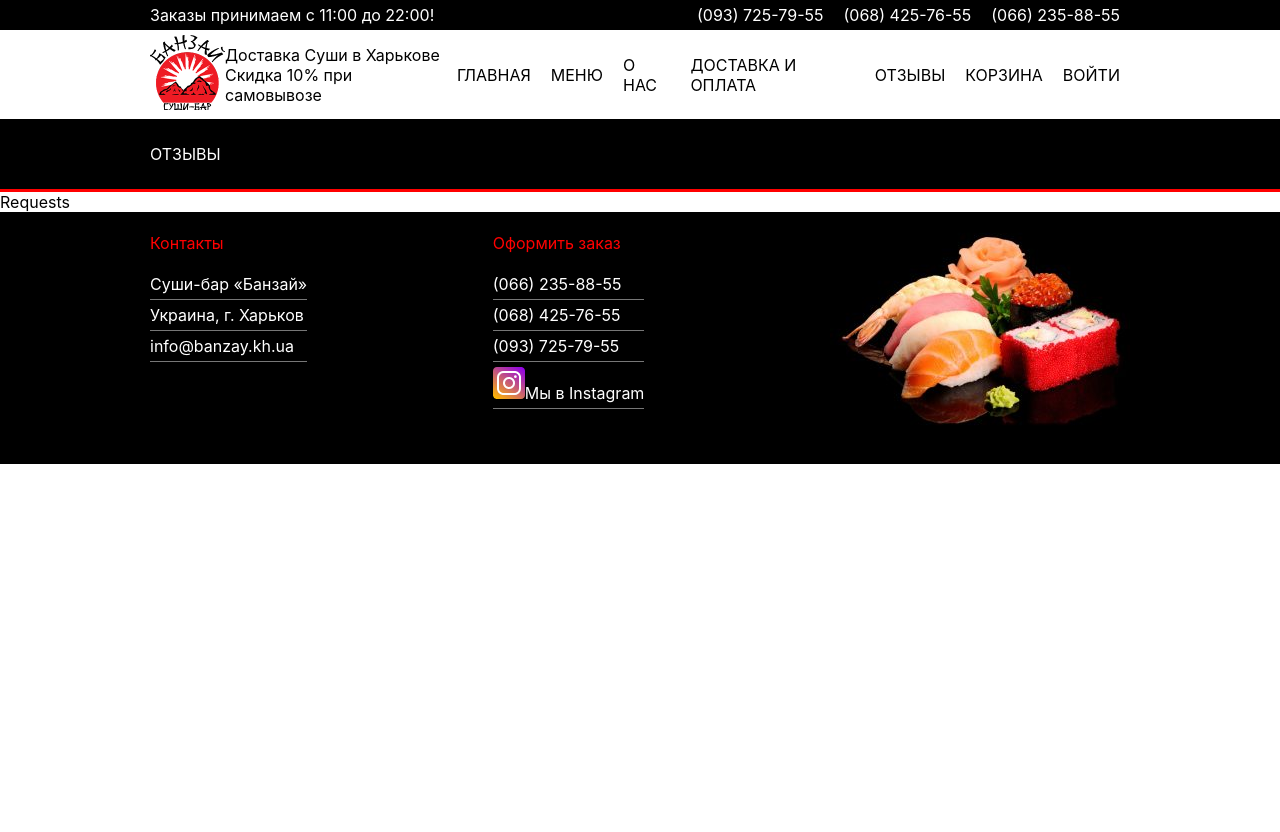
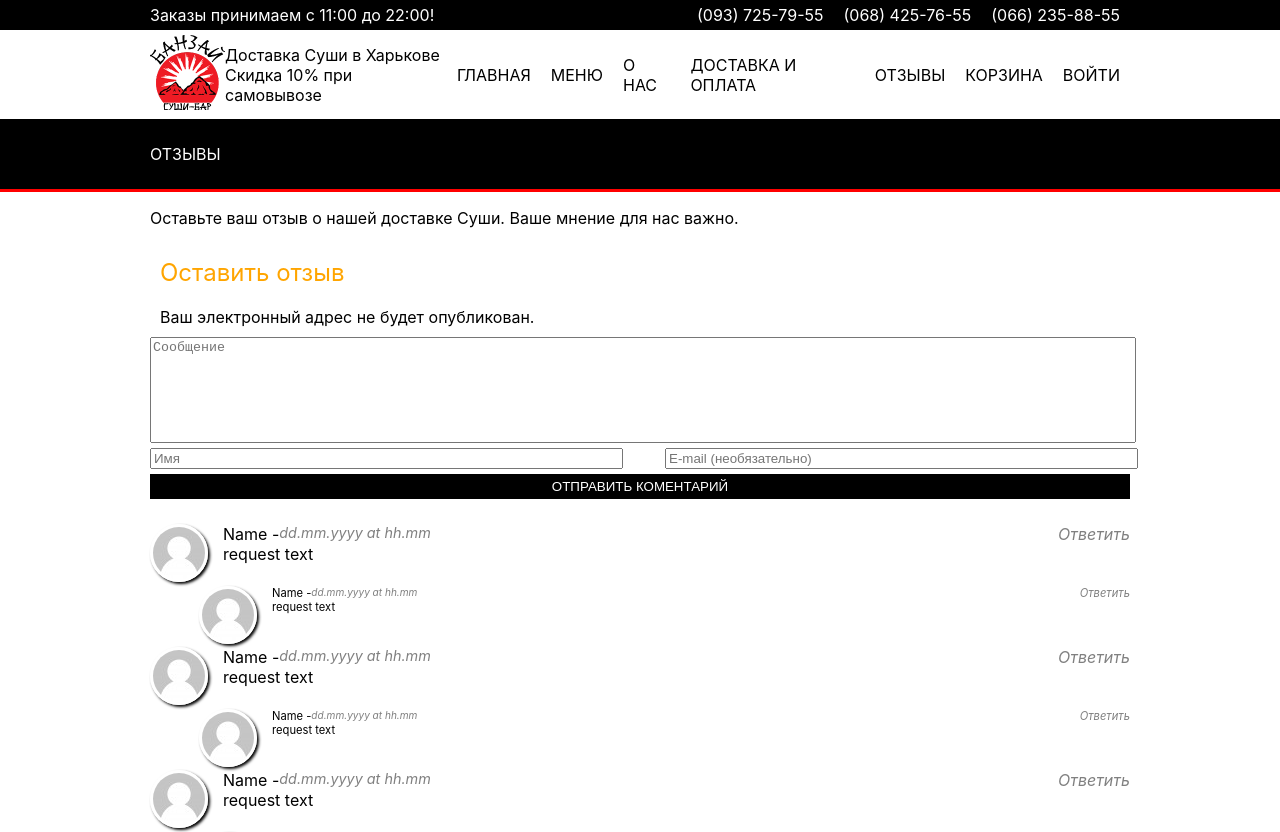
Before and after one commit to maxim19295/BanzayClient, a React (Create React App) app: page /otzyvy in a window 1280 px wide. Shown: the top 832 px of the page. Before the commit the page ends 800 px from the top, so only its background shows below. Built offline with nearby package versions, Linux system fonts and the light colour scheme.

Commit message:
template Request page

```diff
--- a/src/components/Banner/Navigation/Navigation.jsx
+++ b/src/components/Banner/Navigation/Navigation.jsx
@@ -62,9 +62,9 @@ export const Navigation = () =>{
     return <div id={n.navigation}>
         {menu.map((el,index)=>{
             const to = typeof el.to === 'string' ? el.to : '#';
-        const submenu = typeof el.to !== 'string' ? <div id={n.submenu}>{
+        const submenu = typeof el.to !== 'string' ? <div key={index} id={n.submenu}>{
             el.to.map((el,index)=>{
-                return <div><NavLink to={el.to}>{el.title}</NavLink></div>
+                return <div key={index}><NavLink to={el.to}>{el.title}</NavLink></div>
                 })
             }</div> : null;
             return <div key={index}><NavLink to={to}>{el.title}</NavLink>
--- /dev/null
+++ b/src/components/pages/Requests/NewRequestForm/NewRequestForm.jsx
@@ -0,0 +1,19 @@
+import n from './NewRequestForm.module.css';
+export const NewRequestForm = () =>{
+    return <div className={n.formNewRequest}>
+    <p className={n.header}>Оставить отзыв</p>
+    <p>Ваш электронный адрес не будет опубликован.</p>
+    <div>
+        <textarea placeholder='Сообщение'/>
+    </div>
+    <div className={n.signatureNewRequest}>
+        <div>
+        <input id='name' type='text' placeholder='Имя'/>
+        </div>
+        <div>
+        <input id='email' type='email' placeholder='E-mail (необязательно)'/>
+        </div>
+    </div>
+    <div><button>отправить коментарий</button></div>
+</div>
+}
--- /dev/null
+++ b/src/components/pages/Requests/NewRequestForm/NewRequestForm.module.css
@@ -0,0 +1,47 @@
+.formNewRequest{
+    display: flex;
+    flex-direction: column;
+    margin: 20px auto;
+    align-items: center;
+}
+.formNewRequest>div{
+    width: 100%;
+}
+.formNewRequest p.header{
+    font-size: 1.5em;
+    color: orange;
+    align-self: flex-start;
+}
+.formNewRequest p{
+    margin: 10px;
+    align-self: flex-start;
+}
+.formNewRequest textarea{
+    width: 100%;
+    height: 100px;
+    resize: none;
+}
+.formNewRequest button{
+    background-color: black;
+    width: 100%;
+    color: white;
+    border: 0px;
+    text-transform: uppercase;
+    padding: 5px;
+    margin: 5px 0px;
+}
+.signatureNewRequest{
+    display: flex;
+    flex-direction: row;
+    justify-content: space-between;
+
+}
+.signatureNewRequest>div{
+    flex-grow: 1;
+}
+.signatureNewRequest>div:first-child{
+    padding-right: 50px;
+}
+.signatureNewRequest>div>input{
+    width: 100%;
+}
--- a/src/components/pages/Requests/Requests.jsx
+++ b/src/components/pages/Requests/Requests.jsx
@@ -1,3 +1,11 @@
+import { NewRequestForm } from './NewRequestForm/NewRequestForm';
+import { RequestsList } from './RequestsList/RequestList';
 export const Requests = () =>{
-    return <div>Requests</div>
+    return <div className='content'>
+        <p>
+            Оставьте ваш отзыв о нашей доставке Суши. Ваше мнение для нас важно.
+        </p>
+        <NewRequestForm/>
+        <RequestsList/>
+    </div>
 }
--- /dev/null
+++ b/src/components/pages/Requests/RequestsList/Request/Request.jsx
@@ -0,0 +1,17 @@
+import ava from '../../../../../assets/avatar.png';
+import r from './Request.module.css';
+export const Request = () => {
+    return <div className={r.request}>
+        <div className={r.ava}><img src={ava} alt='ava'/></div>
+        <div className={r.textPanel}>
+            <div className={r.infoPanel}>
+                <div>
+                    <div>Name - </div>
+                    <div className={r.timeRequest}>dd.mm.yyyy at hh.mm</div>
+                </div>
+                <div>Ответить</div>
+            </div>
+            <div>request text</div>
+        </div>
+    </div>
+}
--- /dev/null
+++ b/src/components/pages/Requests/RequestsList/Request/Request.module.css
@@ -0,0 +1,31 @@
+.request{
+    display: flex;
+}
+.ava>img{
+    margin-right: 15px;
+    border-radius: 50%;
+    border: 3px solid white;
+    box-shadow: 2px 2px 3px black;
+    overflow: hidden;
+}
+.textPanel{
+    display: flex;
+    flex-direction: column;
+    width: 100%;
+}
+.infoPanel{
+    display: flex;
+    justify-content: space-between;
+}
+.infoPanel>div:first-child{
+    display: flex;
+}
+.timeRequest{
+    font-style: italic;
+    font-size: 0.9em;
+    color: gray;
+}
+.infoPanel>div:last-child{
+    font-style: italic;
+    color: gray;
+}
--- /dev/null
+++ b/src/components/pages/Requests/RequestsList/RequestBlock/RequestBlock.jsx
@@ -0,0 +1,10 @@
+import { Request } from "../Request/Request"
+import r from './RequestBlock.module.css';
+export const RequestBlock = () =>{
+    return <div className={r.requestBlock}>
+        <Request/>
+        <div className={r.commentBlock}>
+            <Request/>
+        </div>
+    </div>
+}
--- /dev/null
+++ b/src/components/pages/Requests/RequestsList/RequestBlock/RequestBlock.module.css
@@ -0,0 +1,9 @@
+.requestBlock{
+    display: flex;
+    flex-direction: column;
+}
+.commentBlock{
+    font-size: 0.7em;
+    align-self: flex-end;
+    width: 95%;
+}
--- /dev/null
+++ b/src/components/pages/Requests/RequestsList/RequestList.jsx
@@ -0,0 +1,16 @@
+import { RequestBlock } from "./RequestBlock/RequestBlock"
+
+export const RequestsList = () =>{
+    return <div>
+        <RequestBlock/>
+        <RequestBlock/>
+        <RequestBlock/>
+        <RequestBlock/>
+        <RequestBlock/>
+        <RequestBlock/>
+        <RequestBlock/>
+        <RequestBlock/>
+        <RequestBlock/>
+        <RequestBlock/>
+    </div>
+}
```
Also changed, not shown: src/assets/avatar.png (added), src/components/pages/Requests/Requests.module.css (added), 1 other file (tests, documents, lock files or other folders).
